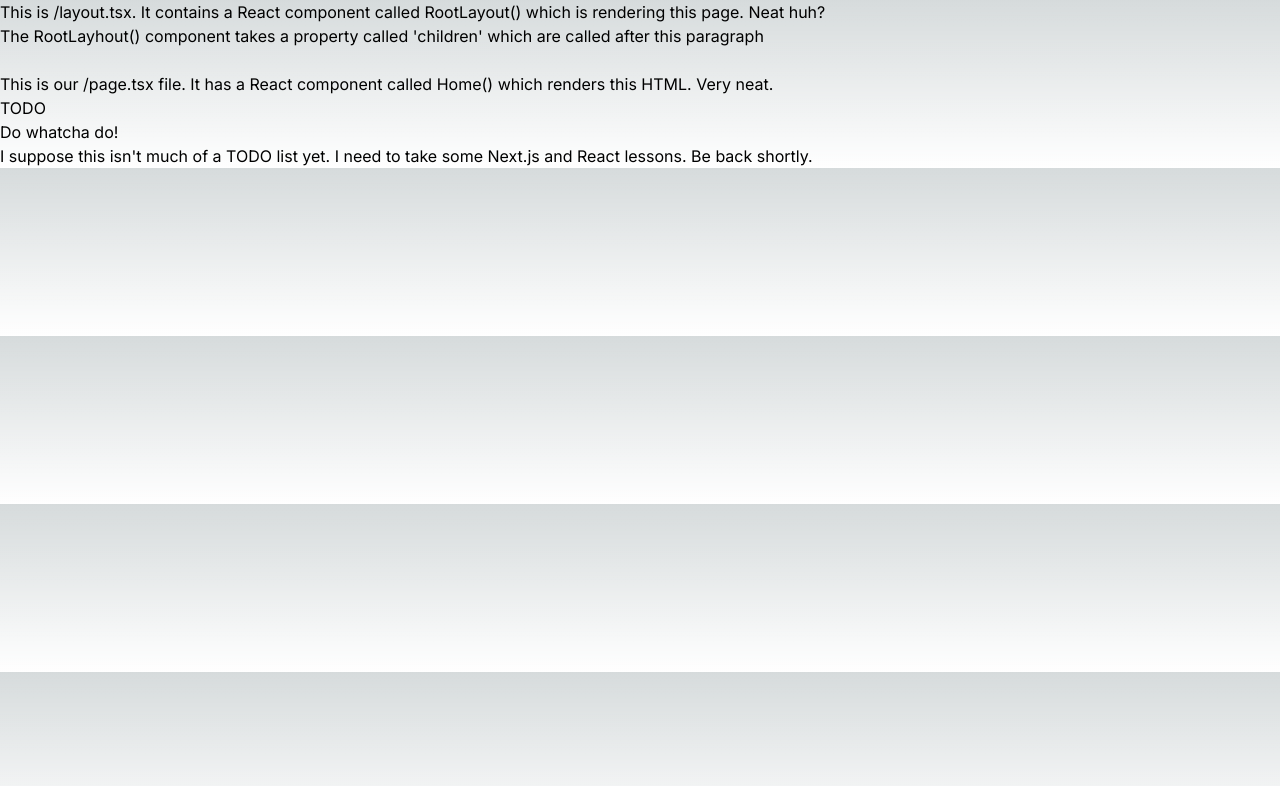
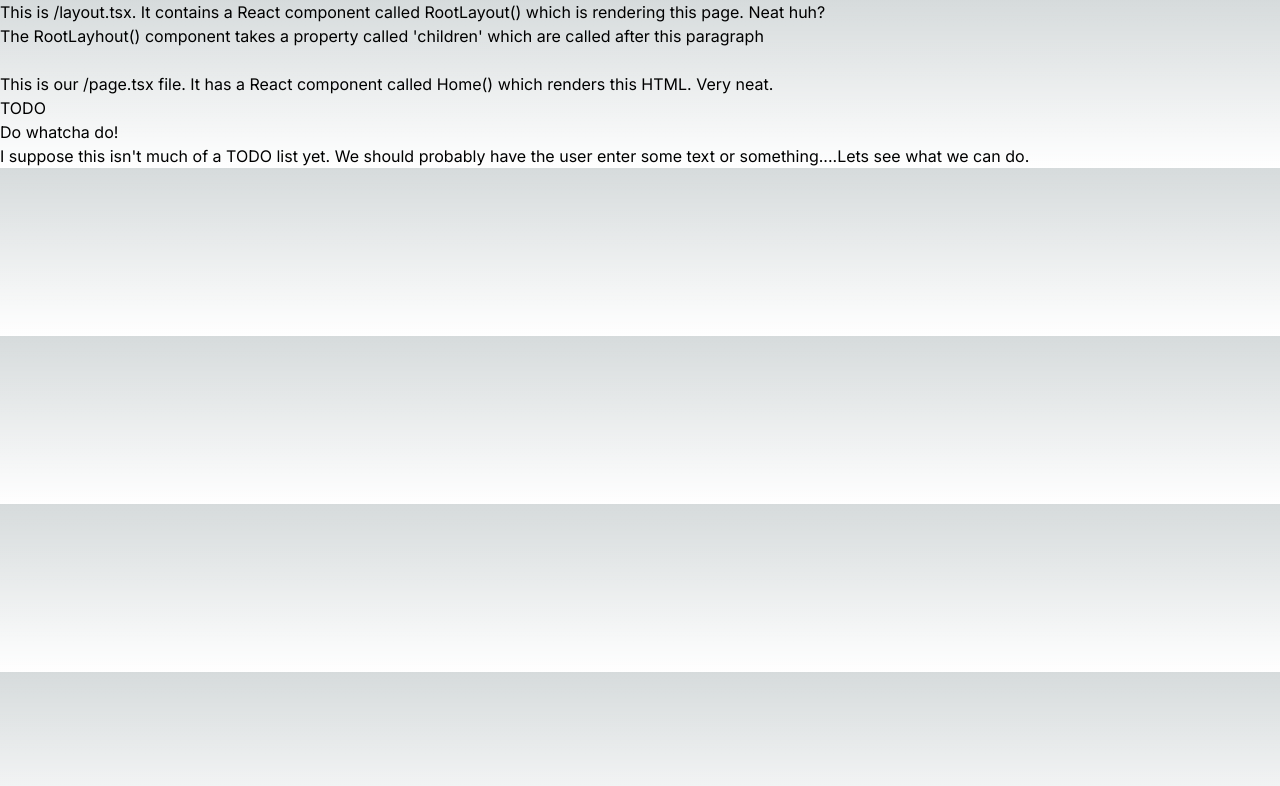
Before and after one commit to benjorama/todo, a Next.js app: page / in a window 1280 px wide. Shown: the top 786 px of the page. Built offline with nearby package versions, Linux system fonts and the light colour scheme.

Commit message:
Adds some thoughts to the Home component

```diff
--- a/app/page.tsx
+++ b/app/page.tsx
@@ -4,7 +4,7 @@ export default function Home() {
       <p>This is our /page.tsx file. It has a React component called Home() which renders this HTML. Very neat.</p>
       <h1>TODO</h1>
       <p>Do whatcha do!</p>
-      <p>I suppose this isn't much of a TODO list yet. I need to take some Next.js and React lessons. Be back shortly.</p>
+      <p>I suppose this isn't much of a TODO list yet. We should probably have the user enter some text or something....Lets see what we can do.</p>
     </div>
   )
 }
```
